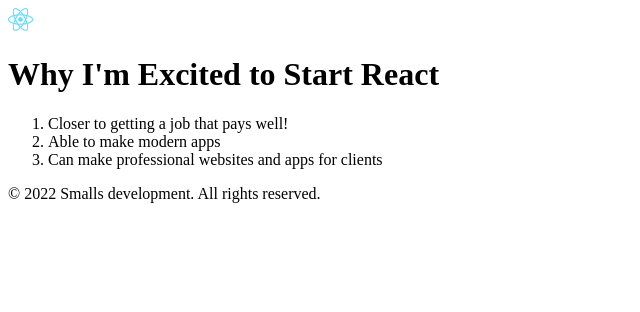
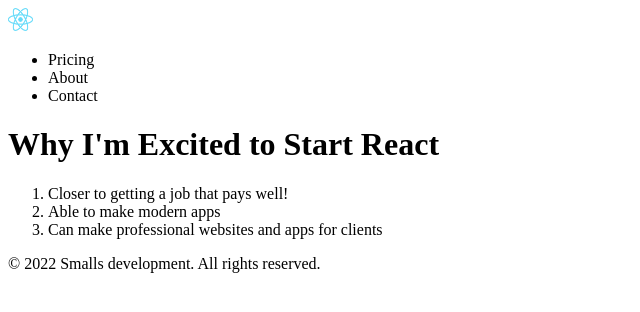
Before and after one commit to MalcolmSmalls/Scrimba-1-10, a React (Create React App) app: page / in a window 1280 px wide. Shown: the top 312 px of the page, without its empty margins (0-640 px from the left). Built offline with nearby package versions, Linux system fonts and the light colour scheme.

Commit message:
Add ul and li's to Header

```diff
--- a/src/App.js
+++ b/src/App.js
@@ -22,6 +22,11 @@ function Header(){
     <header>
       <nav>
         <img src = "./react-logo.png" width = "2%" />
+        <ul>
+          <li>Pricing</li>
+          <li>About</li>
+          <li>Contact</li>
+        </ul>
       </nav>
     </header>
   )
```
